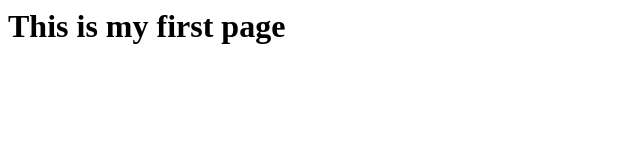
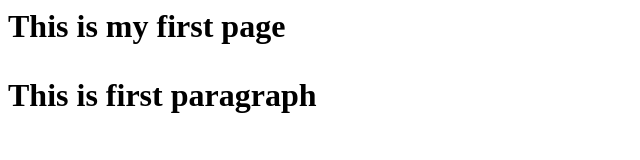
Before and after one commit to deepuiproject/spa, a plain HTML site: page index.html in a window 1280 px wide. Shown: the whole page, without its empty margins (0-640 px from the left). Drawn offline with Linux system fonts and the light colour scheme.

Commit message:
First paragraph added

```diff
--- a/index.html
+++ b/index.html
@@ -3,5 +3,6 @@
 </head>
 <body>
 <h1>This is my first page</p>
+  <p>This is first paragraph</p>
 </body>
 </html>
```
